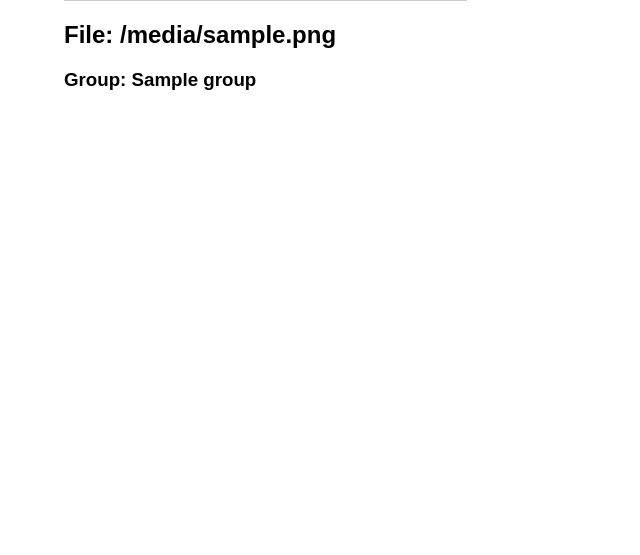
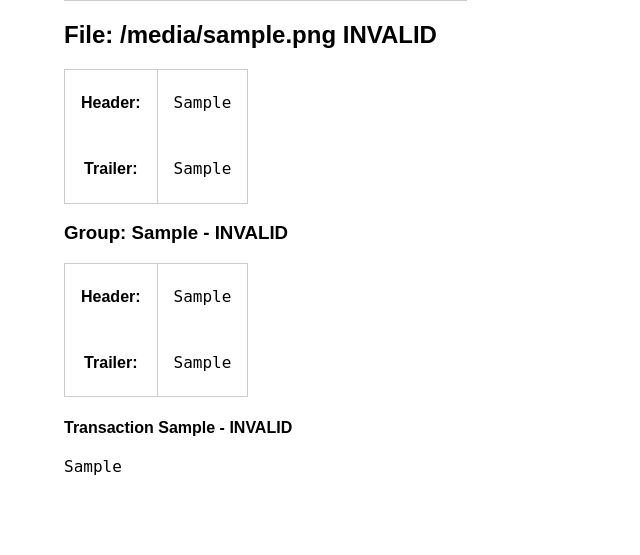
Before and after one commit to musicmetadata/web-wrapper, a Django app: template edi/templates/file.html in a window 1280 px wide. Shown: the part 294-849 px from the top of the page, without its empty margins (0-640 px from the left). Before the commit the page ends 384 px from the top, so only its background shows below. Run offline with Django 3.2, Linux system fonts and the light colour scheme; tables that the repository leaves empty hold one stand-in row (values such as "Sample post"); the template is opened without the code that fills it: values that come from a table or form of the project are taken from there, most other values are stand-ins (such as "Sample title", 1, 10 or a date in 2020); some libraries are stand-ins or nearby versions.

Commit message:
code style improvements

```diff
--- a/edi/templates/file.html
+++ b/edi/templates/file.html
@@ -1,9 +1,11 @@
 {% extends "base.html" %}
     {%  block style %}
-        span.transaction_sequence_number {color: #666}
-        span.record_sequence_number {color: #999}
-        span.invalid {background-color: #c99}
-        h4.invalid {color: #c00}
+        span.transaction_sequence_number {color: #357}
+        span.record_sequence_number {color: #753}
+        .field.invalid {background-color: #f66}
+        .record.invalid .field:first-child {background-color: #f66}
+        .record .field:nth-child(even) {color:#666}
+
     {%  endblock %}
     {%  block content %}
         <p>Python code, available as open source: <a href="https://github.com/musicmetadata" target="_blank">https://github.com/musicmetadata</a></p>
@@ -20,15 +22,37 @@
                 </tbody>
             </table>
         </form>
-        <h2>File: {{ edi_file }}</h2>
-        {% for group in edi_file.get_groups %}
-            <h3>Group: {{ group }}</h3>
-            {% for transaction in group.get_transactions_with_errors %}
-                <h4 {% if not transaction.valid %}class="invalid"{% endif %}>Transaction {{ transaction }}{% if not transaction.valid %} INVALID{% endif %}</h4>
+        {% with edi_file.list_groups as groups %}
+            <h2{% if not edi_file.valid %} class="invalid"{% endif %}>File: {{ edi_file }}{% if not edi_file.valid %} INVALID{% endif %}</h2>
+            <table class="pure-table">
+                <tr>
+                    <th>Header: </th>
+                    <td><pre>{{ edi_file.get_header.to_html|safe }}</pre></td>
+                </tr>
+                <tr>
+                    <th>Trailer: </th>
+                    <td><pre>{{ edi_file.get_trailer.to_html|safe }}</pre></td>
+                </tr>
+            </table>
+
+            {% for group in groups%}
+                {% with group.list_transactions as transactions %}
+                    <h3{% if not group.valid %} class="invalid"{% endif %}>Group: {{ group }}{% if not group.valid %} - INVALID{% endif %}</h3>
+                     <table class="pure-table">
+                        <tr>
+                            <th>Header: </th>
+                            <td><pre>{{ group.get_header.to_html|safe }}</pre></td>
+                        </tr>
+                        <tr>
+                            <th>Trailer: </th>
+                            <td><pre>{{ group.get_trailer.to_html|safe }}</pre></td>
+                        </tr>
+                    </table>
+                    {% for transaction in transactions %}
+                        <h4 {% if not transaction.valid %}class="invalid"{% endif %}>Transaction {{ transaction }}{% if not transaction.valid %} - INVALID{% endif %}</h4>
                         {% if not transaction.valid %}
                             <ul>
                                 {% for error in transaction.errors %}
-
                                     <li>{{ error }}</li>
                                 {% endfor %}
                             </ul>
@@ -36,6 +60,7 @@
                         <pre>{% for record in transaction.records %}{{ record.to_html|safe }}<br/>{% endfor %}
                         </pre>
                     {% endfor %}
-
+                {% endwith %}
         {% endfor %}
+        {% endwith %}
     {%  endblock %}
--- a/edi/views.py
+++ b/edi/views.py
@@ -1,6 +1,6 @@
 from django.shortcuts import render
 from django import forms
-from music_metadata.edi.file import EDIFile
+from music_metadata.edi.file import EdiFile
 from django.views import View
 
 
@@ -19,7 +19,7 @@
         form = FileForm(request.POST, request.FILES)
         if form.is_valid():
             f = request.FILES['file']
-            edi_file = EDIFile(f)
+            edi_file = EdiFile(f)
             edi_file.seek(0)
             edi_file.reconfigure(encoding='latin1')
 
```
Lines whose indentation alone changed are shown as unchanged.
